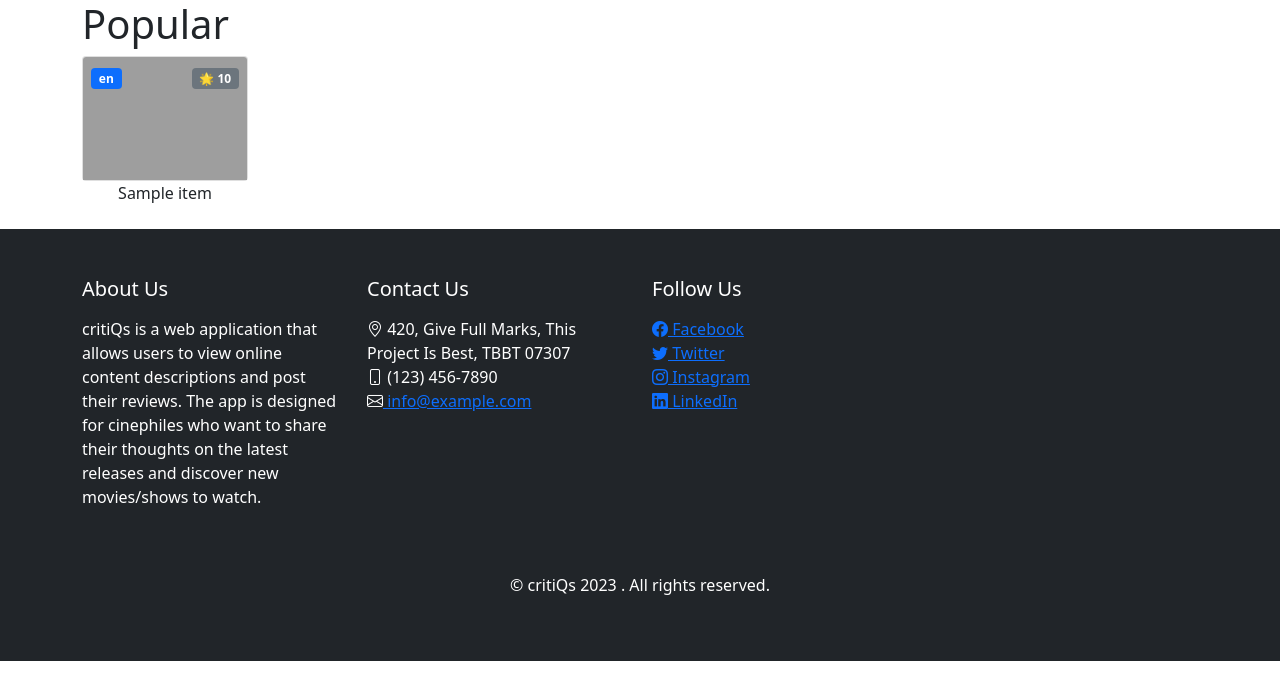
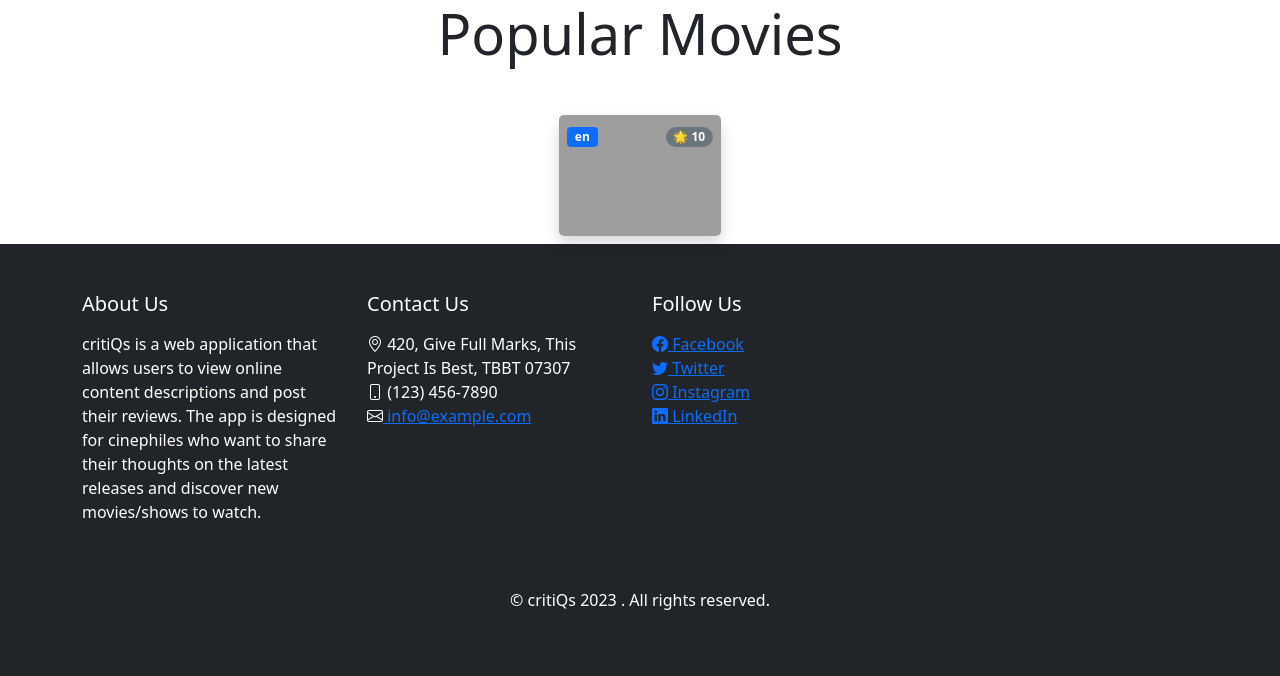
Before and after one commit to adiagarwalrock/critiQs, a Django app: template apis/core/templates/home.html in a window 1280 px wide. Shown: the part 399-1075 px from the top of the page. Run offline with Django 3.2, Linux system fonts and the light colour scheme; tables that the repository leaves empty hold one stand-in row (values such as "Sample post"); the template is opened without the code that fills it: values that come from a table or form of the project are taken from there, most other values are stand-ins (such as "Sample title", 1, 10 or a date in 2020); grey boxes are pictures that could not be loaded.

Commit message:
styling changes

```diff
--- a/apis/core/templates/home.html
+++ b/apis/core/templates/home.html
@@ -53,59 +53,56 @@
 
 
 <div class="container">
-	<div>
-		<h2 class="display-6">Popular</h2>
+
+	<div class="container">
+    <div class="row">
+      <div class="col-12">
+        <h2 class="text-center display-4 mb-5">Popular Movies</h2>
+      </div>
     </div>
 
-	<div class="row row-cols-2 row-cols-sm-3 row-cols-md-4 row-cols-lg-6 row-cols-xl-8 g-4">
+    <div class="row row-cols-2 row-cols-md-4 row-cols-lg-6 g-4 justify-content-center">
       {% for item in popular_movies %}
-		<div class="col mb-4">
-			<div class="card">
+      <div class="col mb-2">
+        <div class="card h-100 border-0">
           <a href="{% url 'movie_details' item.id %}">
             <div class="position-relative">
-						<img src="https://image.tmdb.org/t/p/w500{{item.poster_path}}" class="card-img-top"
+              <img src="https://image.tmdb.org/t/p/w500{{item.poster_path}}" class="card-img-top rounded-3 shadow"
                 alt="{{item.title}} original image" />
               <div class="position-absolute top-0 start-0 m-2">
                 <span class="badge bg-primary">{{item.original_language}}</span>
               </div>
               <div class="position-absolute top-0 end-0 m-2">
-							<span class="badge bg-secondary">🌟 {{item.vote_average}}</span>
+                <span class="badge bg-secondary rounded-pill">🌟 {{item.vote_average}}</span>
               </div>
-						{% comment %}
-						<div class="position-absolute bottom-0 start-0 p-2 bg-dark">
-							<span class="text-light fs-6">{{item.title}}</span>
-						</div>
-						{% endcomment %}
-
               <div class="tooltip-body d-none">
                 <div>
                   <div>
-									<span>🕔 {{item.release_date}}</span>
+                    <div class="">{{item.title}}</div>
+                    <div>
+                    <span class="badge bg-secondary rounded-pill">🕔 {{item.release_date}}</span>
                     {%if item.adult%}
-									<span>
-										<span class="badge bg-warning text-dark">+18 </span>
-									</span>
+                      <span class="badge bg-warning text-dark rounded-pill">+18 </span>
                       {%endif%}
                     </div>
+                  </div>
 
-								<div>
-									<p>{{item.overview}}</p>
+                  <div class="mt-2">
+                    <p class="text-light">{{item.overview|truncatewords:20}}</p>
                   </div>
                 </div>
               </div>
             </div>
           </a>
         </div>
-			<div>
-				<center>
-					<span class="">{{item.title}}</span>
-				</center>
-			</div>
+        {% comment %} <div class="mt-2">
+          <h6 class="text-center mb-0">{{item.title}}</h6>
+        </div> {% endcomment %}
       </div>
       {% endfor %}
     </div>
   </div>
-
+</div>
 
 
 {% endblock %}
```
Lines whose indentation alone changed are shown as unchanged.
